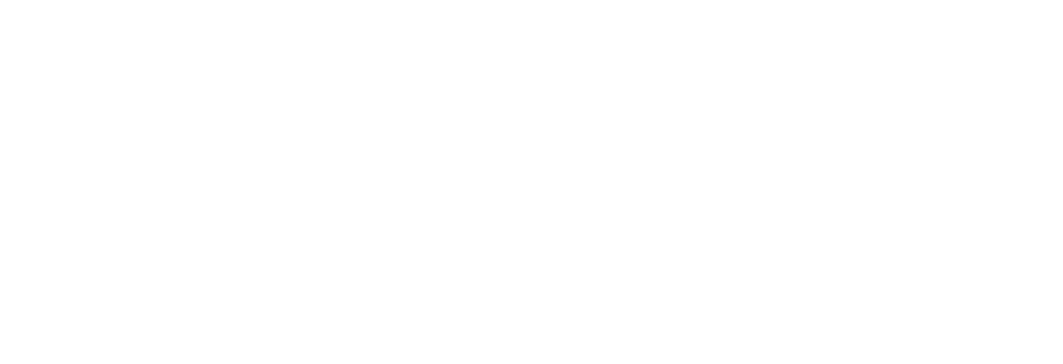
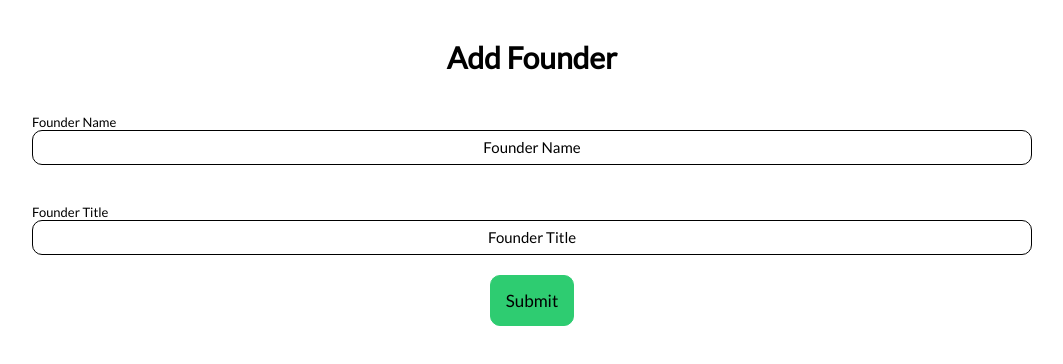
Before and after one commit to rhysgoehring/full-stack-challenge-client, a React (Create React App) app: page /company/1/newFounder in a window 1280 px wide. Shown: the top 364 px of the page, without its empty margins (108-1171 px from the left). Built offline with nearby package versions, Linux system fonts and the light colour scheme.

Commit message:
users can add founders to companies

```diff
--- a/src/App.js
+++ b/src/App.js
@@ -7,6 +7,7 @@
 import CompanyDetails from "./pages/CompanyDetails";
 import CreateCompany from "./pages/CreateCompany";
 import CompanyEdit from "./pages/CompanyEdit";
+import AddFounder from "./pages/AddFounder";
 
 const App = () => {
   return (
@@ -18,6 +19,7 @@
           <Route path="/company/new" exact component={CreateCompany} />
           <Route path="/company/:id" exact component={CompanyDetails} />
           <Route path="/company/:id/edit" exact component={CompanyEdit} />
+          <Route path="/company/:id/newFounder" exact component={AddFounder} />
         </Switch>
       </BrowserRouter>
     </React.Fragment>
--- /dev/null
+++ b/src/pages/AddFounder/index.js
@@ -0,0 +1,102 @@
+import React from "react";
+import axios from "axios";
+import { Formik } from "formik";
+import { MainContainer } from "../../components/Layout";
+import { PageHeader, StyledButton } from "../../components/Common";
+import {
+  Form,
+  Label,
+  Input,
+  ErrorText
+} from "../../components/CompanyForm/styles";
+import { GREEN } from "../../Colors";
+
+class AddFounder extends React.Component {
+  handleSubmit = async values => {
+    const { id } = this.props.match.params;
+
+    try {
+      await axios.post(
+        `http://localhost:3000/companies/${id}/founders`,
+        values
+      );
+      this.props.history.push(`/company/${id}`);
+    } catch (error) {
+      console.log("error adding founder", error);
+    }
+  };
+
+  render() {
+    const { id } = this.props.match.params;
+    return (
+      <MainContainer>
+        <PageHeader>Add Founder</PageHeader>
+        <Formik
+          initialValues={{
+            name: "",
+            title: "",
+            company_id: id
+          }}
+          validate={values => {
+            const errors = {};
+            if (!values.name) {
+              errors.name = "Please enter the founder's name";
+            }
+            if (!values.title) {
+              errors.title = "Please enter the founder's title";
+            }
+          }}
+          onSubmit={values => this.handleSubmit(values)}
+          render={({
+            touched,
+            errors,
+            values,
+            handleChange,
+            handleBlur,
+            handleSubmit
+          }) => (
+            <Form onSubmit={handleSubmit}>
+              <Label margin="2rem 0">
+                Founder Name
+                {touched.name && errors.name && (
+                  <ErrorText>{errors.name}</ErrorText>
+                )}
+                <Input
+                  border={errors.name && "2px solid red"}
+                  type="text"
+                  name="name"
+                  placeholder="Founder Name"
+                  width="100rem"
+                  onChange={handleChange}
+                  onBlur={handleBlur}
+                  value={values.name}
+                />
+              </Label>
+              <Label margin="2rem 0">
+                Founder Title
+                {touched.title && errors.title && (
+                  <ErrorText>{errors.title}</ErrorText>
+                )}
+                <Input
+                  border={errors.title && "2px solid red"}
+                  type="text"
+                  name="title"
+                  placeholder="Founder Title"
+                  width="100rem"
+                  onChange={handleChange}
+                  onBlur={handleBlur}
+                  value={values.title}
+                />
+              </Label>
+              <StyledButton text_color="black" bg_color={GREEN} type="submit">
+                Submit
+              </StyledButton>
+            </Form>
+          )}
+        />
+      </MainContainer>
+    );
+  }
+}
+
+export default AddFounder;
--- a/src/pages/CompanyDetails/index.js
+++ b/src/pages/CompanyDetails/index.js
@@ -55,7 +55,8 @@
   };
 
   handleAddFounder = () => {
-    console.log("navigate to add founder page");
+    const { id } = this.props.match.params;
+    this.props.history.push(`/company/${id}/newFounder`);
   };
 
   handleDelete = async () => {
@@ -70,6 +71,7 @@
 
   renderFounders = () => {
     return this.state.founders.map(founder => {
+      console.log(founder);
       return (
         <div key={founder.id}>
           <DetailText>
```
